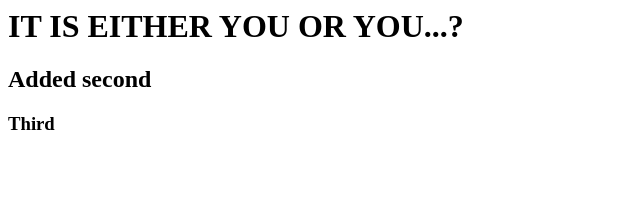
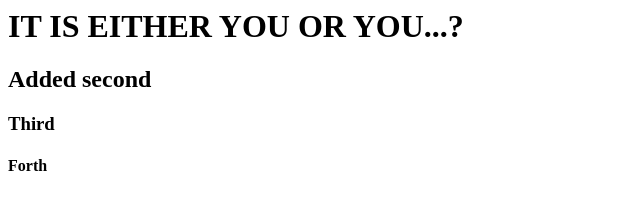
Before and after one commit to yobahBertrandYonkou/may11task, a plain HTML site: page index.html in a window 1280 px wide. Shown: the full height of the page, 0-640 px from the left. Drawn offline with Linux system fonts and the light colour scheme.

Commit message:
4th upload

```diff
--- a/index.html
+++ b/index.html
@@ -1,3 +1,4 @@
 <h1>IT IS EITHER YOU OR YOU...?</h1>
 <h2>Added second</h2>
 <h3>Third</h3>
+<h4>Forth</h4>
```
